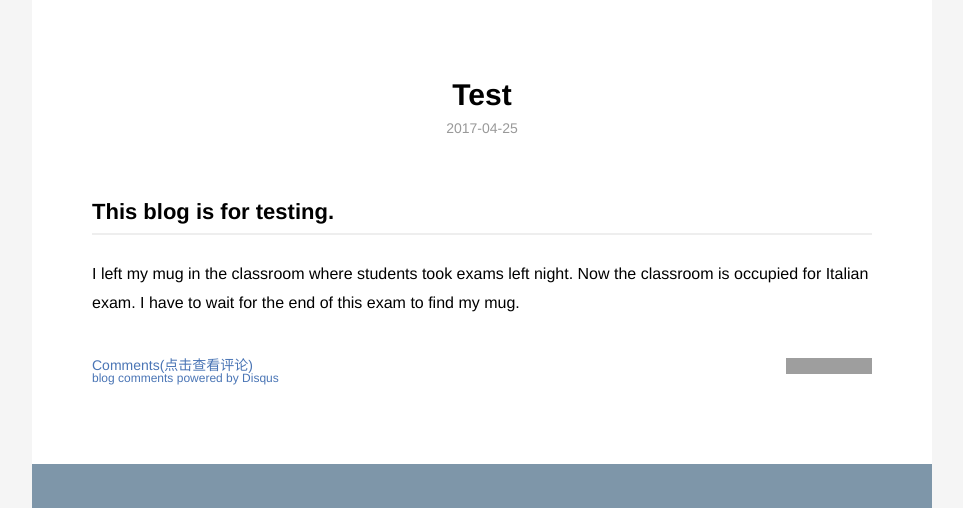
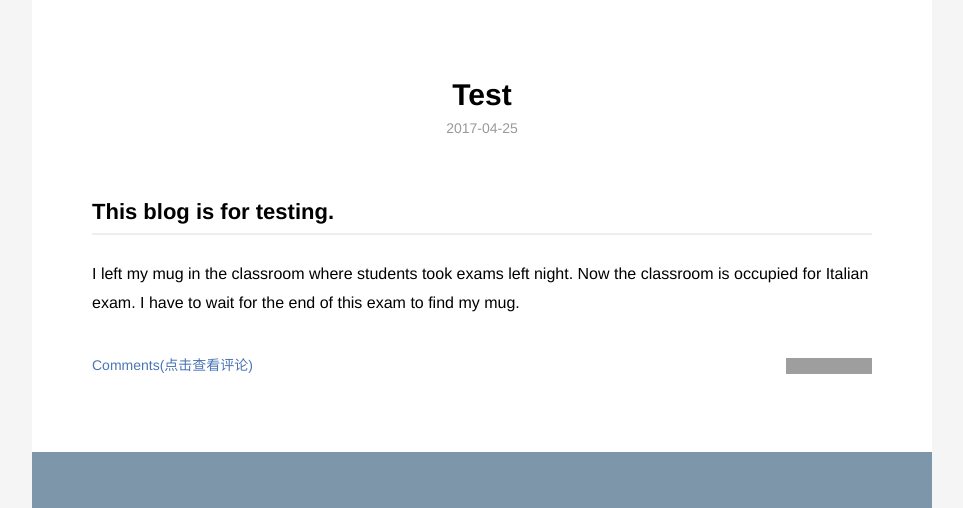
Before and after one commit to TianqiYu/TianqiYu.github.io, a Jekyll site: the page built from _posts/2017-04-25-first-blog.md, in a window 1280 px wide, cut to the strip 0-508 px from the top of the page. Shown: the whole strip, without its empty margins (158-1121 px from the left). Built offline with Jekyll 4.4.1, drawn with Linux system fonts in a browser that asks for light colours; comment, search, counter and statistics services are not loaded; some of the changed lines change nothing that is shown; grey boxes are pictures that could not be loaded.

Commit message:
Update disqus.html

```diff
--- a/_includes/disqus.html
+++ b/_includes/disqus.html
@@ -19,17 +19,4 @@
 
   <a href="#" class="comment" onclick="return false;">Comments(点击查看评论)</a>
   <div id="disqus_thread"></div>
-    <script type="text/javascript">
-        /* * * CONFIGURATION VARIABLES: EDIT BEFORE PASTING INTO YOUR WEBPAGE * * */
-        var disqus_shortname = 'example'; // required: replace example with your forum shortname 这个地方需要改成你配置的网站名
-
-        /* * * DON'T EDIT BELOW THIS LINE * * */
-        (function() {
-            var dsq = document.createElement('script'); dsq.type = 'text/javascript'; dsq.async = true;
-            dsq.src = 'http://' + disqus_shortname + '.disqus.com/embed.js';
-            (document.getElementsByTagName('head')[0] || document.getElementsByTagName('body')[0]).appendChild(dsq);
-        })();
-    </script>
-    <noscript>Please enable JavaScript to view the <a href="http://disqus.com/?ref_noscript">comments powered by Disqus.</a></noscript>
-    <a href="http://disqus.com" class="dsq-brlink">blog comments powered by <span class="logo-disqus">Disqus</span></a>
   </div>
```
